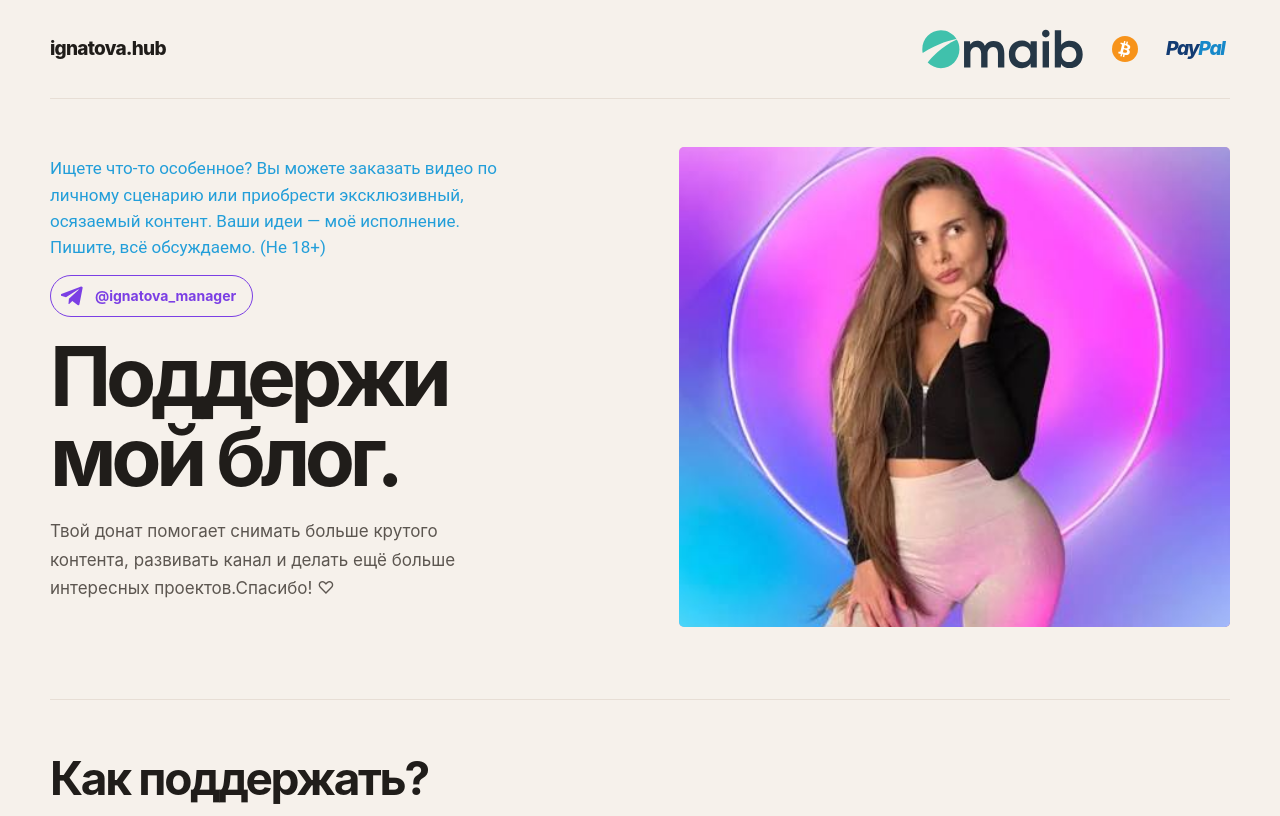
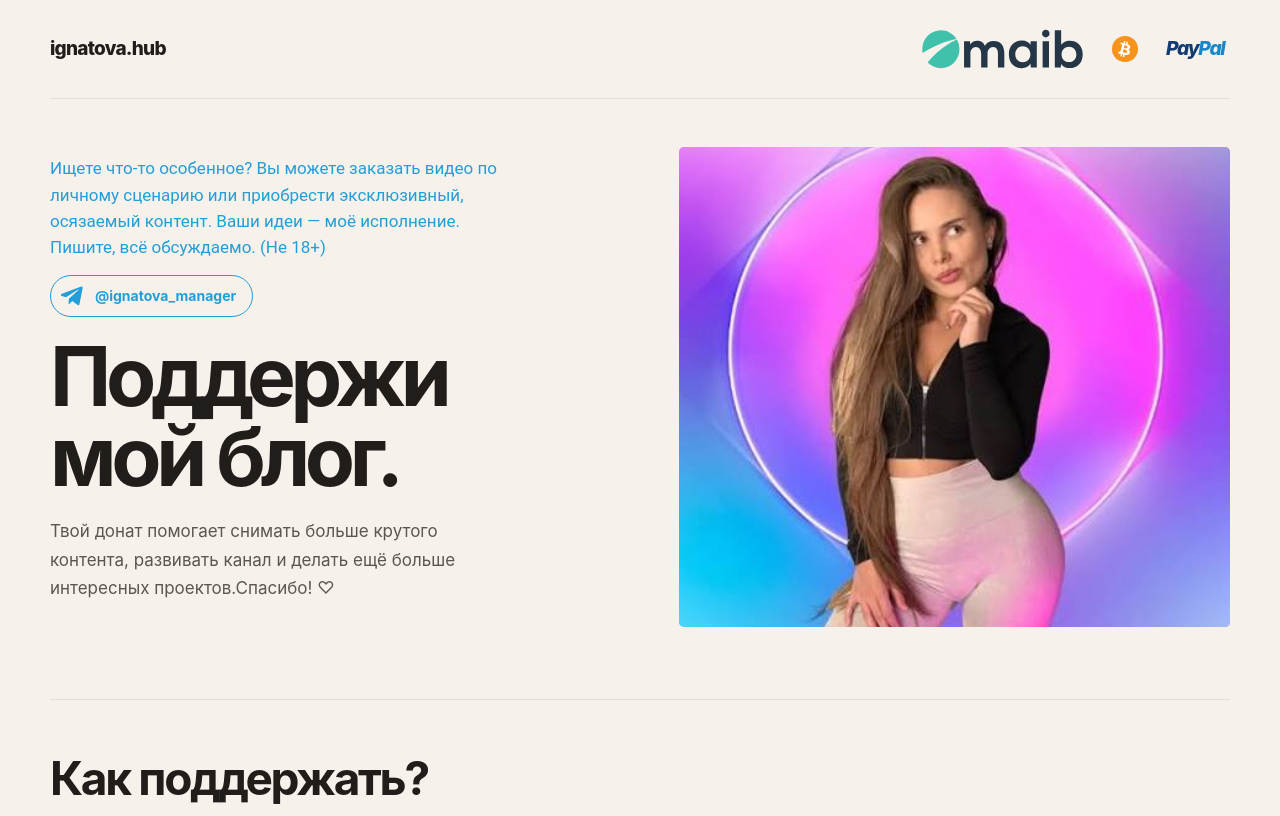
Before and after one commit to IgnatovaHub/ignatovahub, a plain HTML site: page index.html in a window 1280 px wide. Shown: the top 816 px of the page. Drawn offline with Linux system fonts and the light colour scheme; a web font is replaced by a local one.

Commit message:
Update index.html

```diff
--- a/index.html
+++ b/index.html
@@ -27,9 +27,9 @@ h1{font-size:clamp(48px,6.5vw,82px);line-height:.98;letter-spacing:-.065em;margi
 .hero-photo img{width:100%;height:100%;display:block;object-fit:cover}
 .photo-note{display:none;position:absolute;inset:auto 12px 12px;background:#fffdfacc;padding:8px 10px;font-size:11px;color:#5c5650}
 .order-text{font-family:Roboto,"Open Sans",-apple-system,"Segoe UI",Arial,sans-serif;font-style:normal;font-size:17px;line-height:1.55;color:#229ED9;margin:0 0 14px;max-width:460px}
-.order-tg{display:inline-flex;align-items:center;gap:10px;text-decoration:none;color:#7b3fe4;font-weight:700;font-size:14px;border:1px solid #7b3fe4;border-radius:999px;padding:8px 16px 8px 10px}
+.order-tg{display:inline-flex;align-items:center;gap:10px;text-decoration:none;color:#229ED9;font-weight:700;font-size:14px;border:1px solid #229ED9;border-radius:999px;padding:8px 16px 8px 10px}
 .order-tg svg{width:24px;height:24px;flex:none}
-.order-tg:hover{background:#7b3fe4;color:#fff}
+.order-tg:hover{background:#229ED9;color:#fff}
 .section-title{font-size:clamp(32px,4vw,46px);letter-spacing:-.05em;margin:0 0 8px}
 .section-sub{color:var(--muted);margin:0 0 28px}
 .payments{padding:44px 0 66px;border-top:1px solid var(--line)}
```
